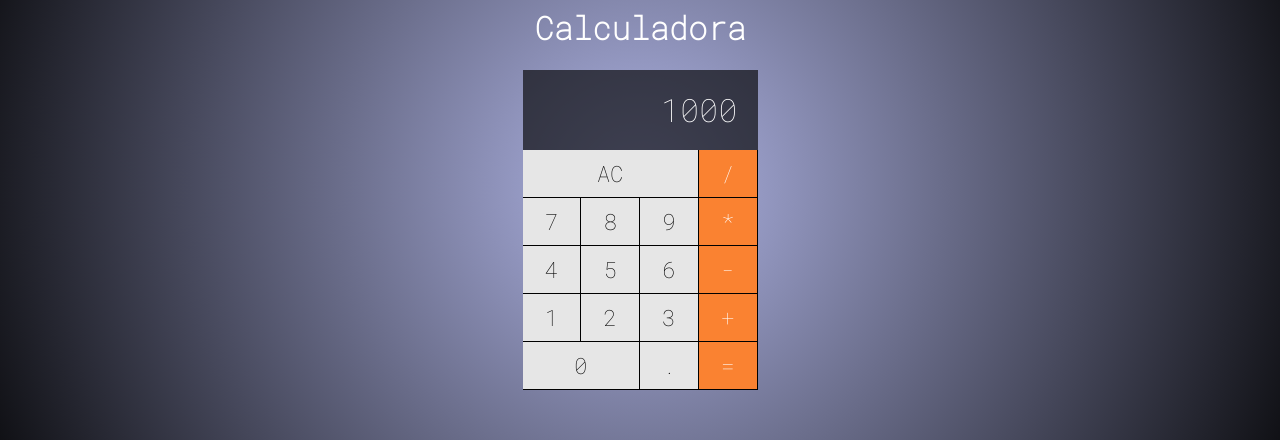
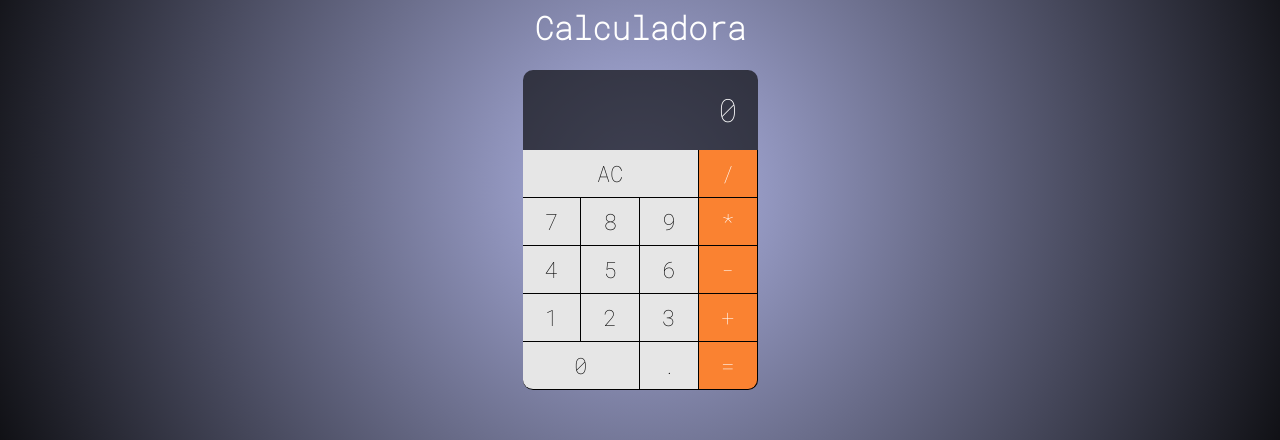
Before and after one commit to viniciusFUU/calculadora, a React (Create React App) app: page / in a window 1280 px wide. Shown: the part 221-661 px from the top of the page. Built offline with nearby package versions, Linux system fonts and the light colour scheme.

Commit message:
Project calculator #05 adding logic  #01

```diff
--- a/src/Components/Button.css
+++ b/src/Components/Button.css
@@ -18,6 +18,7 @@
 
 .button.double{
     grid-column: span 2;
+    border-radius: 0 0 0 10px;
 }
 
 .button.triple{
@@ -33,3 +34,14 @@
     background-color: #fc6e0fc1;
     color: white;
 }
+
+.button.borderRight{
+    background-color: #fa8231;
+    color: white;
+    border-radius: 0 0 10px 0;
+}
+
+.button.borderRight:active{
+    background-color: #fc6e0fc1;
+    color: white;
+}
--- a/src/Components/Button.jsx
+++ b/src/Components/Button.jsx
@@ -6,6 +6,7 @@
     Classes += props.operation ? 'operation' : ''
     Classes += props.double ? 'double' : ''
     Classes += props.triple ? 'triple' : ''
+    Classes += props.borderRight ? 'borderRight' : ''
 
     return (
         <button onClick={e => props.click(props.label)} className={Classes}>
--- a/src/Components/Display.css
+++ b/src/Components/Display.css
@@ -8,4 +8,5 @@
     padding: 20px;
     font-size: 2em;
     overflow: hidden;
+    border-radius: 10px 10px 0px 0px;
 }
--- a/src/main/Calculator.css
+++ b/src/main/Calculator.css
@@ -1,8 +1,7 @@
 .Calculator{
     height: 320px;
     width: 235px;
-    border-radius: 5px;
-    /* overflow: hidden; */
+    border-radius: 10px;
 
     display: grid;
     grid-template-columns: repeat(4, 25%);
--- a/src/main/Calculator.jsx
+++ b/src/main/Calculator.jsx
@@ -3,7 +3,17 @@
 import Button from "../Components/Button"
 import Display from "../Components/Display"
 
+const initialState = {
+    displayValue: '0',
+    clearDisplay: false,
+    operation: null,
+    values: [0, 0],
+    current: 0
+}
+
 export default class Calculator extends Component {
+
+    state = {...initialState}
 
     constructor(props) {
         super(props)
@@ -14,7 +24,7 @@
     }
 
     clearMemory() {
-        console.log('limpar');
+        this.setState({...initialState  })
     }
 
     setOperation(operation) {
@@ -22,14 +32,32 @@
     }
 
     addDigit(n) {
-        console.log(n);
+        if(n === '.' && this.state.displayValue.includes('.')){
+            return
+        }
+
+        const clearDisplay = this.state.displayValue === '0' || this.state.clearDisplay
+
+        const currentValue =  clearDisplay ? '' : this.state.displayValue
+
+        const displayValue = currentValue + n
+
+        this.setState({displayValue, clearDisplay: false})
+
+        if (n !== '.'){
+            const i = this.state.current
+            const newValue = parseFloat(displayValue)
+            const values = [...this.state.values]
+            values[i] = newValue
+            this.setState({values})
+        }
     }
 
     render() {
         return (
 
             <div className="Calculator">
-                <Display value={1000}></Display>
+                <Display value={this.state.displayValue}></Display>
                 <Button label='AC' click={this.clearMemory} triple/>
                 <Button label='/' click={this.setOperation} operation/>
                 <Button label='7' click={this.addDigit} />
@@ -46,7 +74,7 @@
                 <Button label='+' click={this.setOperation} operation />
                 <Button label='0' click={this.addDigit} double />
                 <Button label='.' click={this.addDigit}  />
-                <Button label='=' click={this.setOperation}  operation/>
+                <Button label='=' click={this.setOperation} borderRight  />
 
             </div>
         )
```
